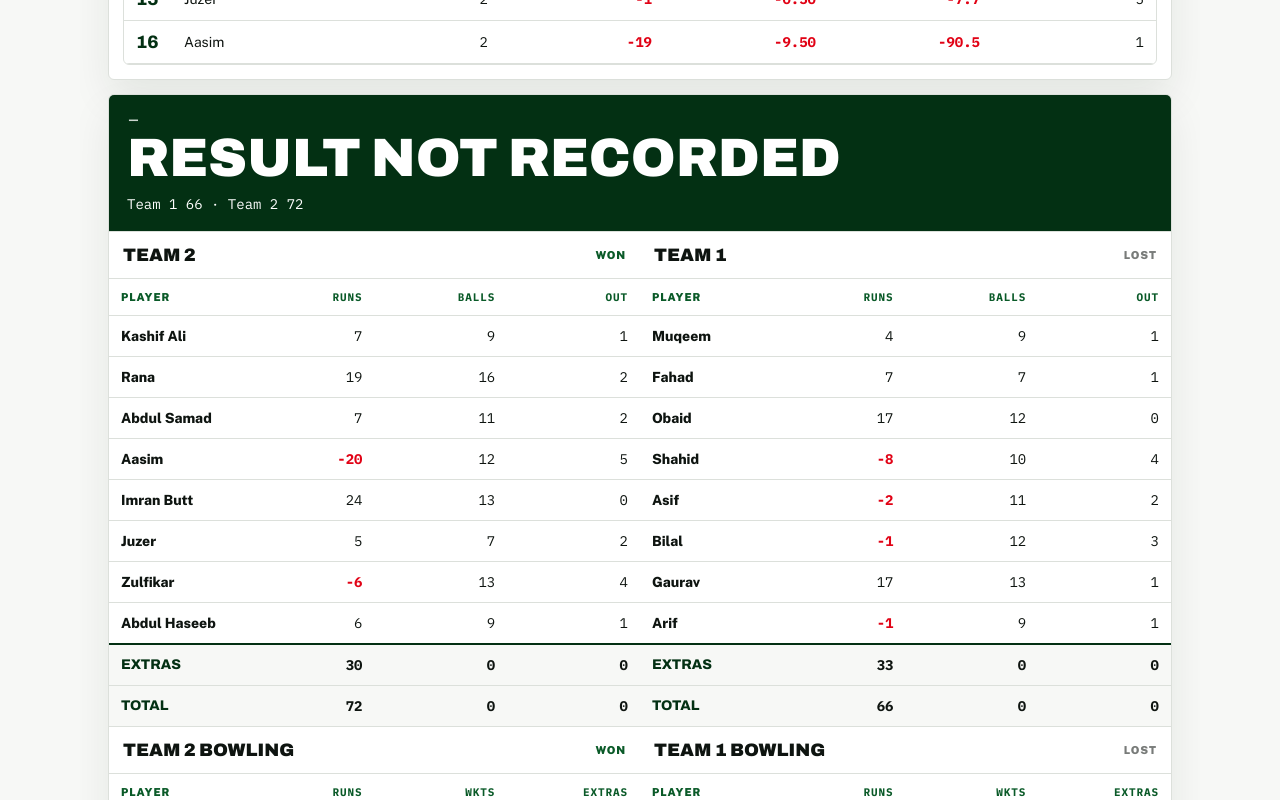
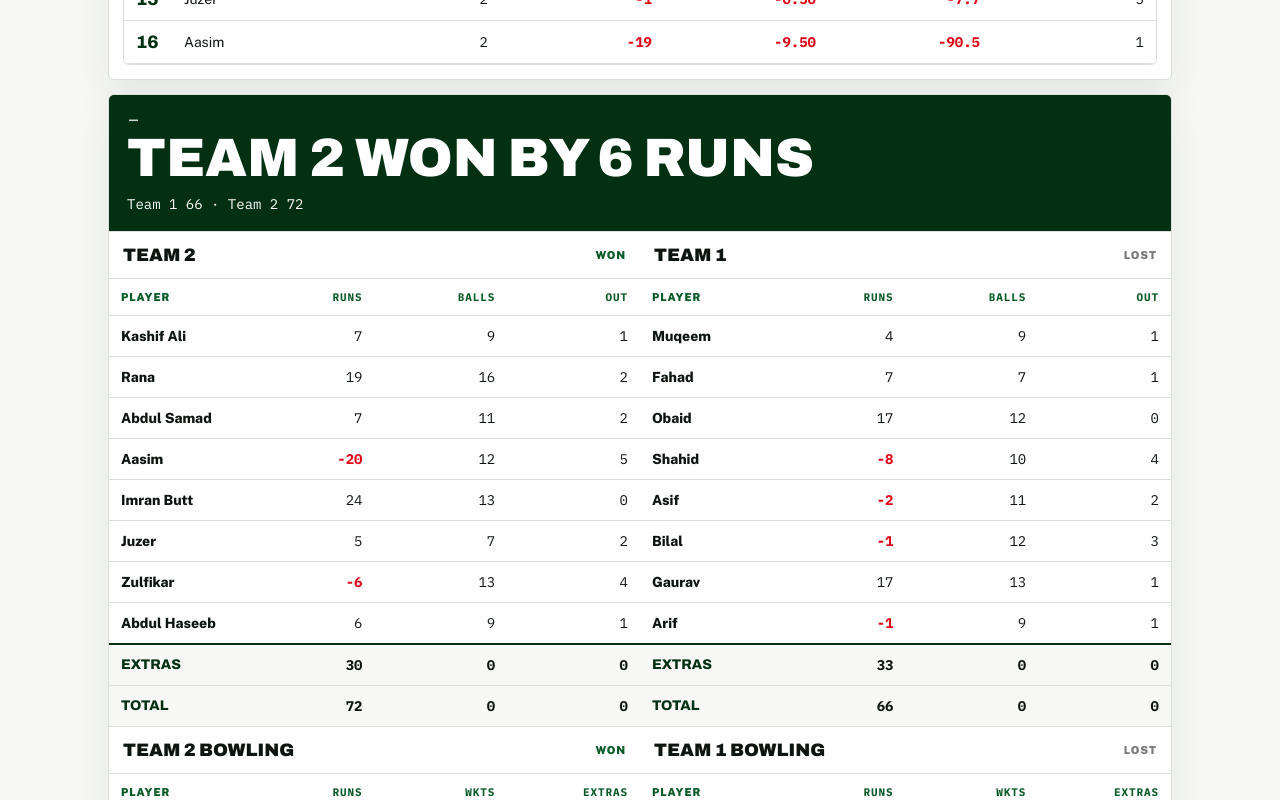
Before and after one commit to fahadferoze88-dev/CricketSG, a React (Vite) app: page / in a window 1280 px wide. Shown: the part 1140-1940 px from the top of the page. Built offline with nearby package versions, Linux system fonts and the light colour scheme.

Commit message:
update 2

```diff
--- a/scripts/download-mega-data.cjs
+++ b/scripts/download-mega-data.cjs
@@ -200,6 +200,7 @@ function convertMatch(row) {
   const hasTrueTotals = Number.isFinite(totals["Team 1"]) && Number.isFinite(totals["Team 2"]);
   const winnerSlot = clean(row.winner_slot) || winnerSlotFromResult(row.result);
   const loserSlot = winnerSlot === "Team 1" ? "Team 2" : winnerSlot === "Team 2" ? "Team 1" : null;
+  const margin = value(row.margin) ?? (winnerSlot && loserSlot && hasTrueTotals ? Math.abs(totals[winnerSlot] - totals[loserSlot]) : null);
   const winningCaptain = winnerSlot === "Team 1" ? clean(row.slot1_captain) : winnerSlot === "Team 2" ? clean(row.slot2_captain) : null;
   const losingCaptain = loserSlot === "Team 1" ? clean(row.slot1_captain) : loserSlot === "Team 2" ? clean(row.slot2_captain) : null;
   const innings = hasTrueTotals ? ["Team 1", "Team 2"].map((battingSlot) => {
@@ -229,7 +230,7 @@ function convertMatch(row) {
     result: clean(row.result),
     team_totals: hasTrueTotals ? totals : null,
     has_true_totals: hasTrueTotals,
-    margin: value(row.margin),
+    margin,
     winner_slot: winnerSlot,
     winner_player_runs: winnerSlot ? playerRuns[winnerSlot] : null,
     loser_player_runs: loserSlot ? playerRuns[loserSlot] : null,
--- a/src/main.jsx
+++ b/src/main.jsx
@@ -721,9 +721,17 @@ function matchCount(row) {
 
 function matchResultText(match) {
   if (match.result === "Tie") return "Match tied";
-  if (!match.winning_captain) return "Result not recorded";
-  if (match.has_true_totals) return `${match.winning_captain}'s team won by ${formatStat(match.margin, "integer")} runs`;
-  return `${match.winning_captain}'s team won`;
+  if (!match.winning_captain && !match.winner_slot) return "Result not recorded";
+
+  const winner = match.winner_slot ? sideLabel(match, match.winner_slot) : `${match.winning_captain}'s team`;
+  const loserSlot = match.winner_slot === "Team 1" ? "Team 2" : match.winner_slot === "Team 2" ? "Team 1" : null;
+  const margin =
+    match.margin ??
+    (match.team_totals && loserSlot ? Math.abs(Number(match.team_totals[match.winner_slot]) - Number(match.team_totals[loserSlot])) : null);
+  if (match.has_true_totals && Number.isFinite(margin)) {
+    return `${winner} won by ${formatStat(margin, "integer")} runs`;
+  }
+  return `${winner} won`;
 }
 
 function scorecardFooters(match) {
```
Also changed, not shown: 3 other files (tests, documents, lock files or other folders).
